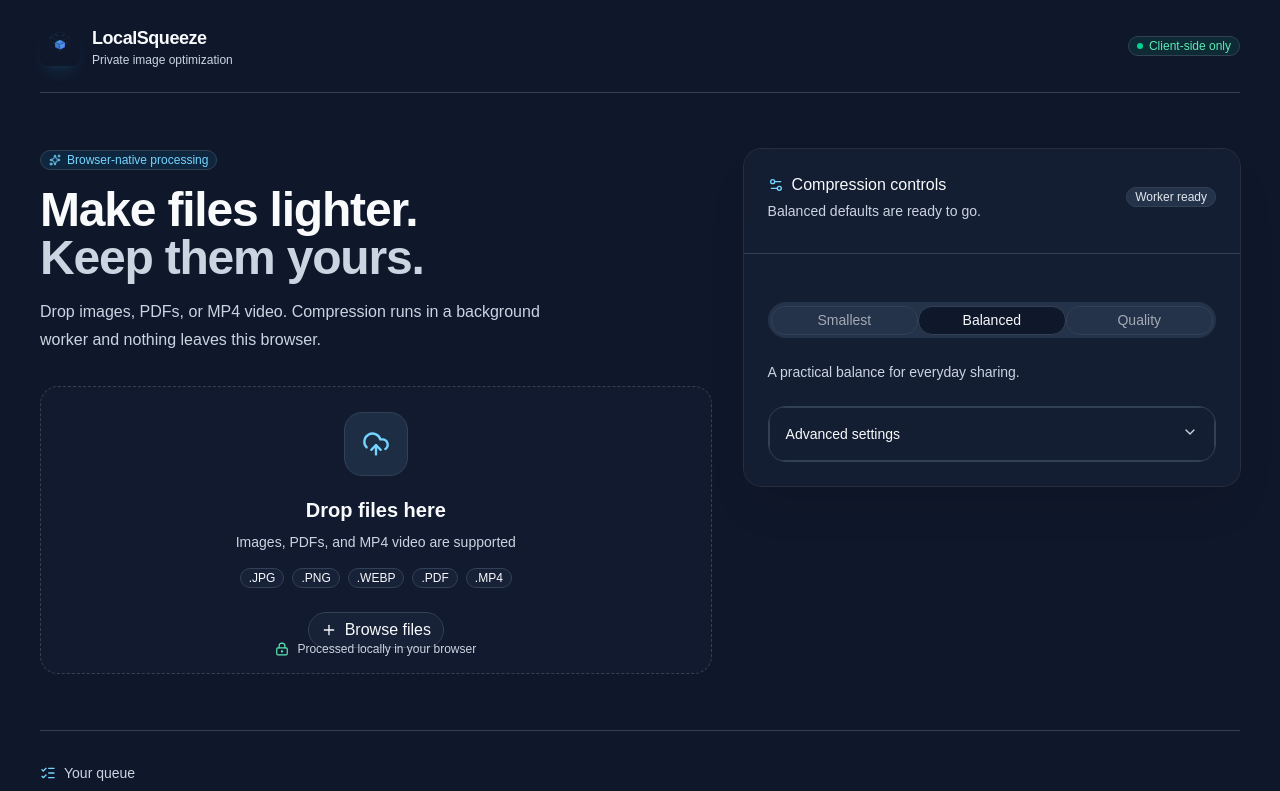
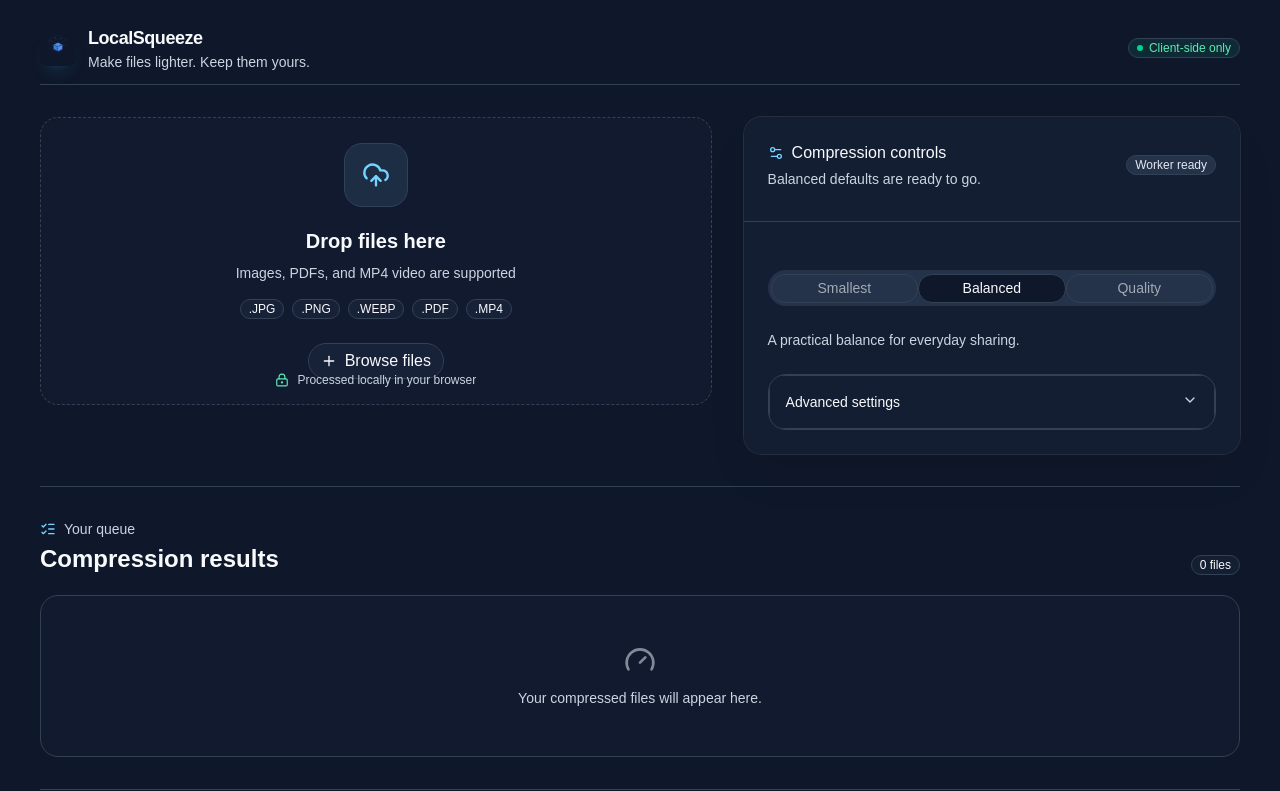
Before and after one commit to JoaoTMDias/LocalSqueeze, a React (Vite) app: page / in a window 1280 px wide. Shown: the top 791 px of the page. Built offline with nearby package versions, Linux system fonts and the light colour scheme.

Commit message:
style: compact application layout

```diff
--- a/src/App.tsx
+++ b/src/App.tsx
@@ -88,7 +88,7 @@ function App() {
       <div className="mx-auto max-w-7xl px-5 py-6 sm:px-8 lg:px-10">
         <AppHeader />
         <div aria-live="polite" className="sr-only">{announcement}</div>
-        <section className="grid gap-8 py-10 lg:grid-cols-[1.15fr_.85fr] lg:items-start lg:py-14"><ImageDropzone onFilesSelected={handleDrop} /><CompressionControls quality={quality} scale={scale} onQualityChange={setQuality} onScaleChange={setScale} /></section>
+        <section className="grid gap-8 py-6 lg:grid-cols-[1.15fr_.85fr] lg:items-start lg:py-8"><ImageDropzone onFilesSelected={handleDrop} /><CompressionControls quality={quality} scale={scale} onQualityChange={setQuality} onScaleChange={setScale} /></section>
         <CompressionQueue files={files} onClear={clearFiles} onRemove={removeFile} />
         <footer className="flex flex-col gap-3 border-t border-border/70 py-6 text-xs text-muted-foreground sm:flex-row sm:items-center sm:justify-between"><span className="flex items-center gap-2"><Zap className="size-3.5 text-amber-300" />No uploads. No accounts. No compromises.</span><span className="flex items-center gap-1.5"><Check className="size-3.5 text-emerald-300" />Local by design</span></footer>
       </div>
--- a/src/components/app-header.tsx
+++ b/src/components/app-header.tsx
@@ -11,7 +11,7 @@ type InstallPromptEvent = Event & {
 
 function ShrinkingCubeLogo() {
   return (
-    <svg viewBox="0 0 512 512" className="size-10" role="img" aria-label="LocalSqueeze logo">
+    <svg viewBox="0 0 512 512" className="size-9" role="img" aria-label="LocalSqueeze logo">
       <defs>
         <linearGradient id="outerGrad" x1="0%" y1="0%" x2="100%" y2="100%"><stop offset="0%" stopColor="#38BDF8" stopOpacity="0.4" /><stop offset="100%" stopColor="#818CF8" stopOpacity="0.1" /></linearGradient>
         <linearGradient id="innerGrad" x1="0%" y1="0%" x2="100%" y2="100%"><stop offset="0%" stopColor="#38BDF8" /><stop offset="100%" stopColor="#6366F1" /></linearGradient>
@@ -54,8 +54,8 @@ export function AppHeader() {
   }
 
   return (
-    <header className="flex items-center justify-between border-b border-border/70 pb-6">
-      <div className="flex items-center gap-3"><div className="grid size-10 place-items-center rounded-xl bg-primary text-primary-foreground shadow-lg shadow-primary/10"><ShrinkingCubeLogo /></div><div><p className="font-heading text-lg font-semibold tracking-tight">LocalSqueeze</p><p className="text-xs text-muted-foreground">Private image optimization</p></div></div>
+    <header className="flex items-center justify-between border-b border-border/70 pb-3">
+      <div className="flex items-center gap-3"><div className="grid size-9 place-items-center rounded-xl bg-primary text-primary-foreground shadow-lg shadow-primary/10"><ShrinkingCubeLogo /></div><div><h1 className="font-heading text-lg font-semibold tracking-tight text-foreground">LocalSqueeze</h1><p className="text-sm text-muted-foreground">Make files lighter. Keep them yours.</p></div></div>
       <div className="flex items-center gap-2">
         {installPrompt && <Button variant="outline" size="sm" onClick={installApp}><Download />Install App</Button>}
         <Badge variant="outline" className="gap-1.5 border-emerald-400/30 bg-emerald-400/10 text-emerald-300"><span className="size-1.5 rounded-full bg-emerald-400" />Client-side only</Badge>
--- a/src/components/image-dropzone.tsx
+++ b/src/components/image-dropzone.tsx
@@ -1,5 +1,5 @@
 import { useDropzone, type FileRejection } from "react-dropzone"
-import { LockKeyhole, Plus, Sparkles, UploadCloud } from "lucide-react"
+import { LockKeyhole, Plus, UploadCloud } from "lucide-react"
 
 import { Badge } from "@/components/ui/badge"
 import { Button } from "@/components/ui/button"
@@ -25,7 +25,6 @@ export function ImageDropzone({ onFilesSelected }: ImageDropzoneProps) {
 
   return (
     <div>
-      <div className="mb-8 max-w-xl"><Badge className="mb-4 gap-1.5 bg-sky-400/10 text-sky-300 hover:bg-sky-400/10"><Sparkles />Browser-native processing</Badge><h1 className="font-heading text-4xl font-semibold tracking-tight text-foreground sm:text-5xl">Make files lighter.<br /><span className="text-muted-foreground">Keep them yours.</span></h1><p className="mt-4 max-w-lg text-base leading-7 text-muted-foreground">Drop images, PDFs, or MP4 video. Compression runs in a background worker and nothing leaves this browser.</p></div>
       <div {...getRootProps()} className={`group relative flex min-h-72 flex-col items-center justify-center rounded-2xl border border-dashed px-6 text-center transition-colors ${isDragActive ? "border-sky-300 bg-sky-400/10" : "border-border/90 bg-card/40 hover:border-sky-300/60 hover:bg-card/70"}`}><input {...getInputProps({ "aria-label": "File picker" })} /><div className="mb-5 grid size-16 place-items-center rounded-2xl border border-sky-300/20 bg-sky-300/10 text-sky-300 transition-transform group-hover:-translate-y-1"><UploadCloud className="size-7" /></div><h2 className="font-heading text-xl font-semibold">{isDragActive ? "Release to compress" : "Drop files here"}</h2><p className="mt-2 text-sm text-muted-foreground">Images, PDFs, and MP4 video are supported</p><div className="mt-4 flex flex-wrap justify-center gap-2"><Badge variant="outline">.JPG</Badge><Badge variant="outline">.PNG</Badge><Badge variant="outline">.WEBP</Badge><Badge variant="outline">.PDF</Badge><Badge variant="outline">.MP4</Badge></div><Button type="button" variant="outline" className="mt-6 gap-2" onClick={open}><Plus />Browse files</Button><div className="absolute inset-x-0 bottom-4 flex items-center justify-center gap-2 text-xs text-muted-foreground"><LockKeyhole className="size-3.5 text-emerald-300" />Processed locally in your browser</div></div>
     </div>
   )
```
